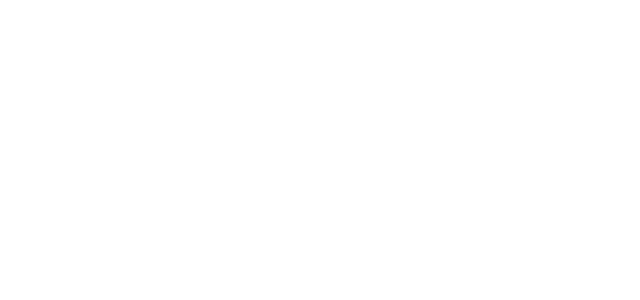
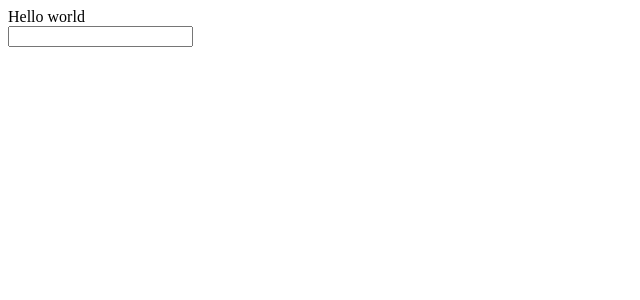
Before and after one commit to ankitshaji/react-basic, a React (Create React App) app: page / in a window 1280 px wide. Shown: the top 300 px of the page, without its empty margins (0-640 px from the left). Built offline with nearby package versions, Linux system fonts and the light colour scheme.

Commit message:
create ToDoList Component

```diff
--- a/src/App.js
+++ b/src/App.js
@@ -1,5 +1,15 @@
+import React from "react";
+//import component
+import ToDoList from "./ToDoList";
+
 function App() {
-  return null;
+  return (
+    //create component
+    <>
+    <ToDoList />
+    <input type="text"/>
+    </>
+  );
 }
 
 export default App;
--- /dev/null
+++ b/src/ToDoList.js
@@ -0,0 +1,7 @@
+import React from 'react'
+
+export default function ToDoList() {
+  return (
+    <div>Hello world</div>
+  )
+}
```
